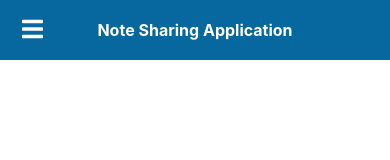
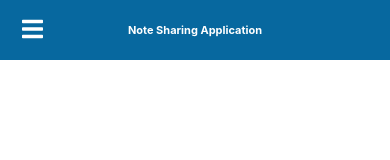
Before and after one commit to hyungmogu/note-sharing-app, a React (Create React App) app in the folder web/: page / in a window 390 px wide. Shown: the top 160 px of the page. Built offline with nearby package versions, Linux system fonts and the light colour scheme.

Commit message:
feat: change title to link to home 'PrimaryHeaderMobile'

```diff
--- a/web/src/components/PrimaryHeaderMobile.js
+++ b/web/src/components/PrimaryHeaderMobile.js
@@ -33,7 +33,7 @@ class PrimaryHeaderMobile extends Component {
                     <FontAwesomeIcon icon={faBars}/>
                 </button>
                 <section className="primaryHeaderMobile--title">
-                    <strong>Note Sharing Application</strong>
+                    <NavLink exact to="/home"><strong>Note Sharing Application</strong></NavLink>
                 </section>
             </section>
             <nav ref={this.navRef} className="primaryHeaderMobile--navigation">
```
